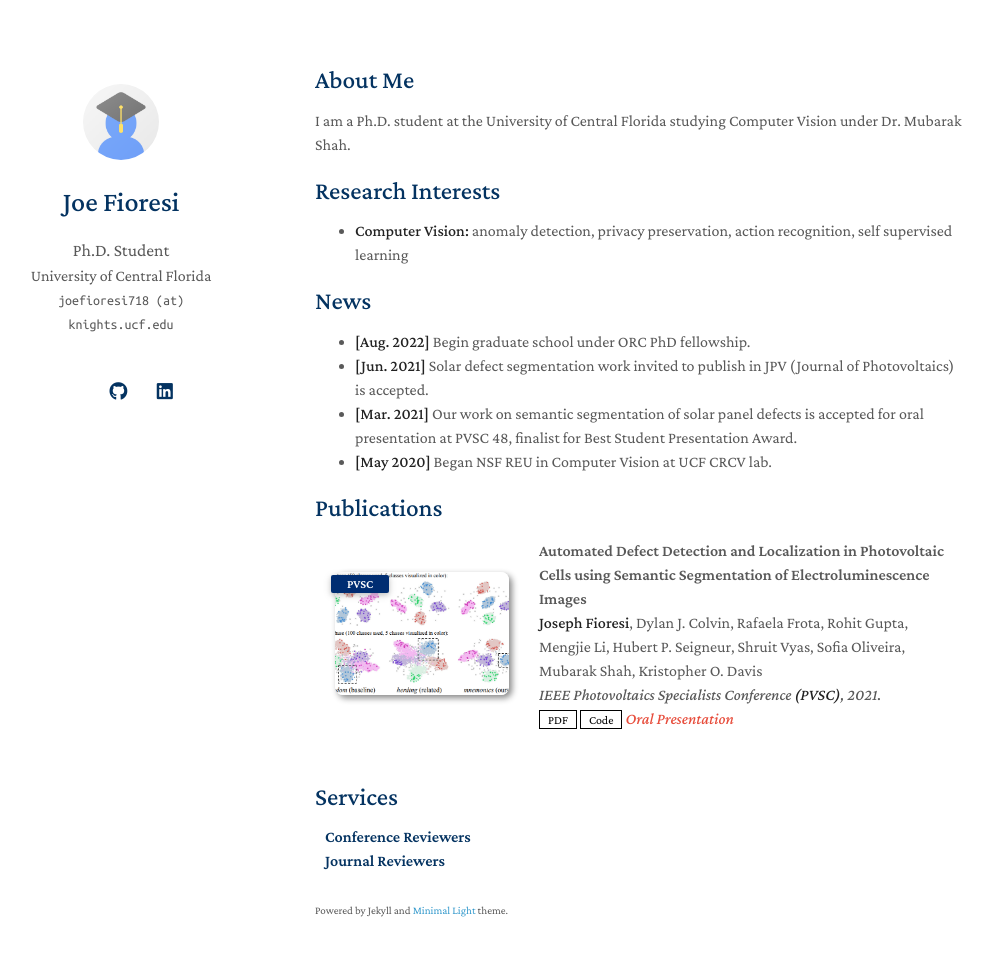
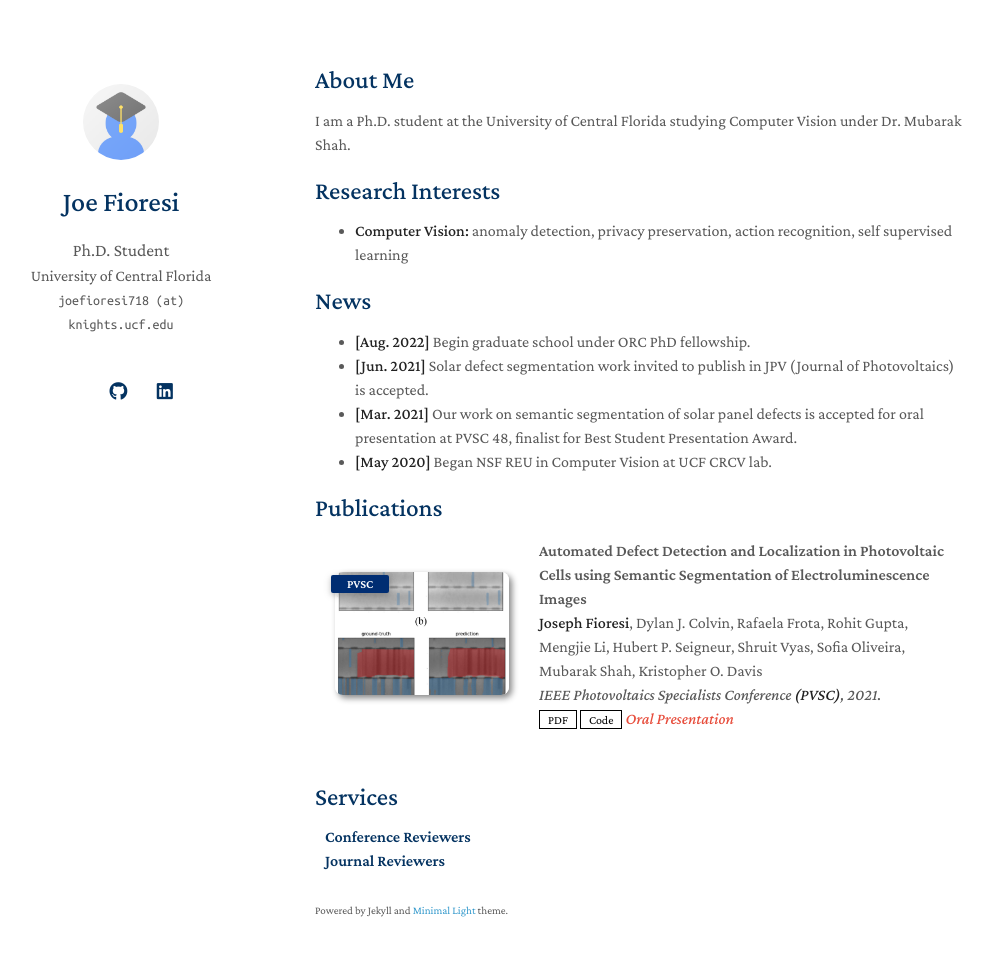
Before and after one commit to joefioresi718/joefioresi718.github.io, a Jekyll site: the page built from index.md, in a window 1280 px wide and 991 px high. Shown: the top 956 px of the window, without its empty margins (155-1147 px from the left). Built offline with Jekyll 4.4.1, drawn with Linux system fonts in a browser that asks for light colours; nearby versions of some CDN libraries; a style sheet for code colours, icons or effects is not loaded; our own code applies the rules of GitHub Pages for plain Markdown files.

Commit message:
Update publications.md

```diff
--- a/_includes/publications.md
+++ b/_includes/publications.md
@@ -7,7 +7,7 @@
 <div class="pub-row">
 
   <div class="col-sm-3 abbr" style="position: relative;padding-right: 15px;padding-left: 15px;">
-    <img src="assets/img/teaser_example.png" class="teaser img-fluid z-depth-1">
+    <img src="assets/img/pvsc_teaser.png" class="teaser img-fluid z-depth-1">
     <abbr class="badge">PVSC</abbr>
   </div>
 
```
